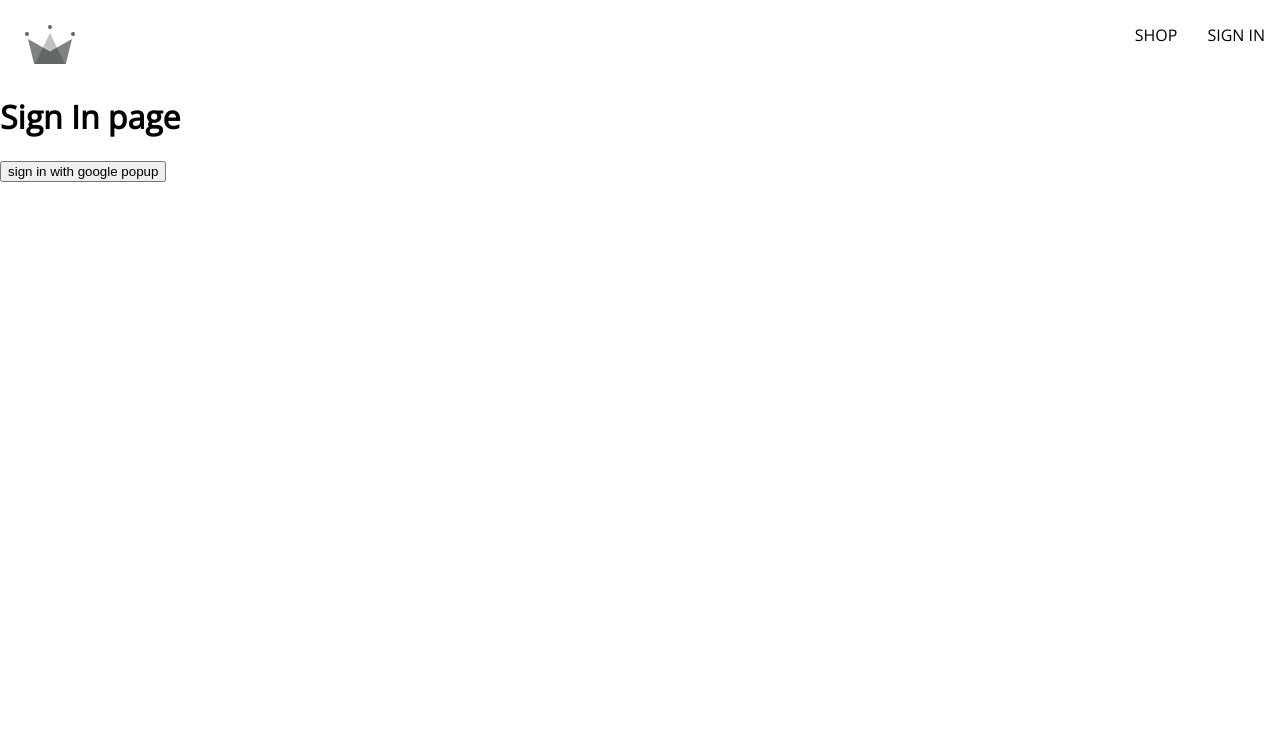
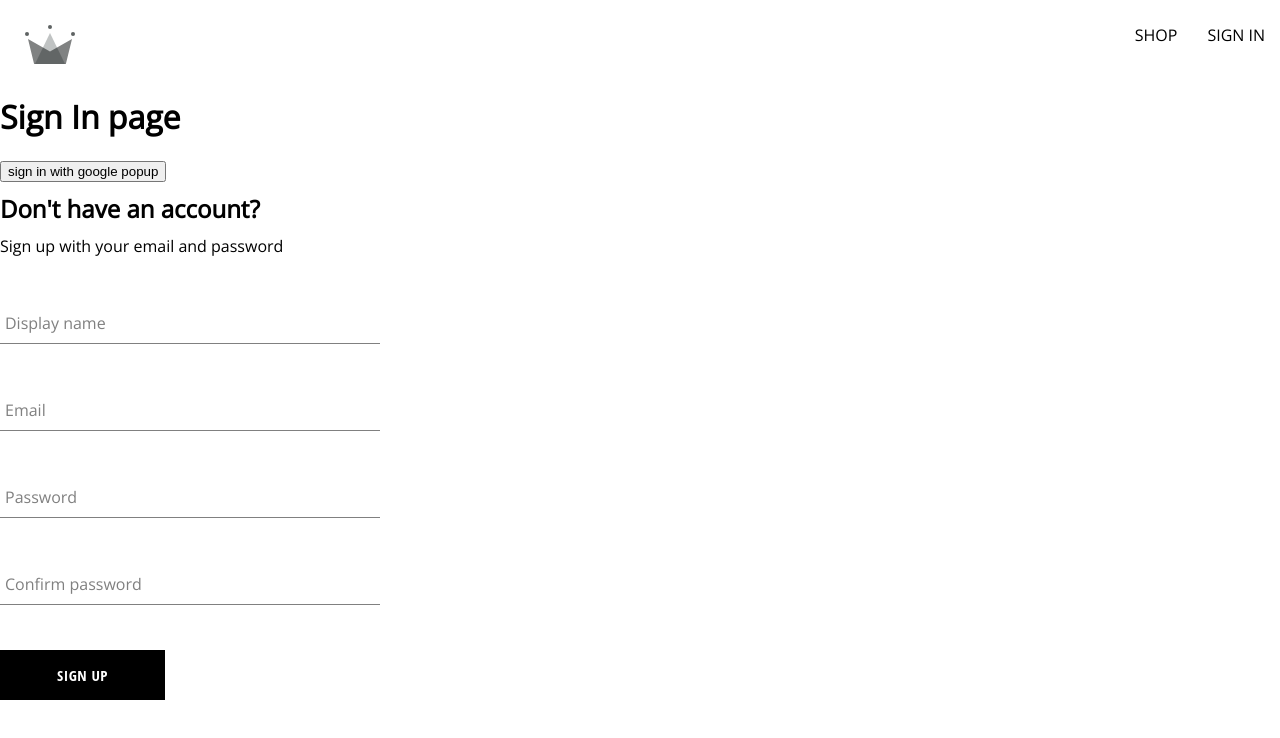
Before and after one commit to outmrhoust/ecommerce, a React (Create React App) app: page /sign-in in a window 1280 px wide. Shown: the top 738 px of the page. Built offline with nearby package versions, Linux system fonts and the light colour scheme.

Commit message:
added the sign up component , the form input component and the button component

```diff
--- a/package.json
+++ b/package.json
@@ -6,6 +6,7 @@
     "@testing-library/jest-dom": "^5.16.5",
     "@testing-library/react": "^13.4.0",
     "@testing-library/user-event": "^13.5.0",
+    "eslint-plugin-react-hooks": "^5.0.0-next-c739cef2f-20220912",
     "firebase": "^9.9.4",
     "react": "^18.2.0",
     "react-dom": "^18.2.0",
--- /dev/null
+++ b/src/components/button/button.component.jsx
@@ -0,0 +1,14 @@
+import "./button.styles.scss";
+const buttonTypesClasses = {
+  google: "google-sign-in",
+  inverted: "inverted",
+};
+
+const Button = ({ children, buttonType, ...otherProps }) => {
+  return (
+    <button className={`button-container ${buttonTypesClasses[buttonType]}`}>
+      {children}
+    </button>
+  );
+};
+export default Button;
--- /dev/null
+++ b/src/components/button/button.styles.scss
@@ -0,0 +1,46 @@
+.button-container {
+    min-width: 165px;
+    width: auto;
+    height: 50px;
+    letter-spacing: 0.5px;
+    line-height: 50px;
+    padding: 0 35px 0 35px;
+    font-size: 15px;
+    background-color: black;
+    color: white;
+    text-transform: uppercase;
+    font-family: 'Open Sans Condensed';
+    font-weight: bolder;
+    border: none;
+    cursor: pointer;
+    display: flex;
+    justify-content: center;
+
+    &:hover {
+      background-color: white;
+      color: black;
+      border: 1px solid black;
+    }
+
+    &.google-sign-in {
+      background-color: #4285f4;
+      color: white;
+
+      &:hover {
+        background-color: #357ae8;
+        border: none;
+      }
+    }
+
+    &.inverted {
+      background-color: white;
+      color: black;
+      border: 1px solid black;
+
+      &:hover {
+        background-color: black;
+        color: white;
+        border: none;
+      }
+    }
+  }
--- /dev/null
+++ b/src/components/form-input/form-input.component.jsx
@@ -0,0 +1,20 @@
+import "./form-input.styles.scss";
+const FormInput = ({ label, ...otherProps }) => {
+  return (
+    <div className="group">
+      <input className="form-input" {...otherProps} />
+
+      {label && (
+        <label
+          className={`${
+            otherProps.value.length ? "shrink" : ""
+          }form-input-label`}
+        >
+          {label}
+        </label>
+      )}
+    </div>
+  );
+};
+
+export default FormInput;
--- /dev/null
+++ b/src/components/form-input/form-input.styles.scss
@@ -0,0 +1,57 @@
+$sub-color: grey;
+$main-color: black;
+
+/* A mixin that is used to shrink the label. */
+@mixin shrinkLabel {
+  top: -14px;
+  font-size: 12px;
+  color: $main-color;
+}
+
+.group {
+  position: relative;
+  margin: 45px 0;
+
+  .form-input {
+    background: none;
+    background-color: white;
+    color: $sub-color;
+    font-size: 18px;
+    padding: 10px 10px 10px 5px;
+    display: block;
+    width: 100%;
+    border: none;
+    border-radius: 0;
+    border-bottom: 1px solid $sub-color;
+    margin: 25px 0;
+
+    &:focus {
+      outline: none;
+    }
+
+    /* Selecting the label that is a sibling of the input that is focused. */
+    &:focus ~ .form-input-label {
+     /* A mixin that is used to shrink the label. */
+      @include shrinkLabel();
+    }
+  }
+
+  input[type='password'] {
+    letter-spacing: 0.3em;
+  }
+
+  .form-input-label {
+    color: $sub-color;
+    font-size: 16px;
+    font-weight: normal;
+    position: absolute;
+    pointer-events: none;
+    left: 5px;
+    top: 10px;
+    transition: 300ms ease all;
+
+    &.shrink {
+      @include shrinkLabel();
+    }
+  }
+}
--- /dev/null
+++ b/src/components/sign-up-form/sign-up-form.component.jsx
@@ -0,0 +1,94 @@
+import { useState } from "react";
+import {
+  createAuthUserWithEmailAndPassword,
+  createUserDocumentFromAuth,
+} from "../../utils/firebase/firebase.utils";
+import FormInput from "../form-input/form-input.component";
+import Button from "../button/button.component";
+import "./sign-up-form.styles.scss";
+const defaultFormFields = {
+  displayName: "",
+  email: "",
+  password: "",
+  confirmPassword: "",
+};
+const SignUpForm = () => {
+  const [formFields, setFormFields] = useState(defaultFormFields);
+  const { displayName, email, password, confirmPassword } = formFields;
+  /**
+   * When the user types in the input field, the handleChange function will update the formFields state
+   * with the new value.
+   */
+  const resetFormFields = () => {
+    setFormFields(defaultFormFields);
+  };
+  console.log(formFields);
+  const handleSubmit = async (event) => {
+    event.preventDefault();
+    if (password !== confirmPassword) {
+      alert("passwords does not match");
+      return;
+    }
+    try {
+      const { user } = await createAuthUserWithEmailAndPassword(
+        email,
+        password
+      );
+      await createUserDocumentFromAuth(user, { displayName });
+      resetFormFields();
+    } catch (error) {
+      if (error.code === "auth/email-already-in-use") {
+        alert("email already used");
+      } else {
+        console.log("user creation encountred an error", error);
+      }
+    }
+  };
+  const handleChange = (event) => {
+    const { name, value } = event.target;
+    setFormFields({ ...formFields, [name]: value });
+  };
+
+  return (
+    <div className="sign-up-container">
+      <h2>Don't have an account?</h2>
+      <span>Sign up with your email and password</span>
+      <form onSubmit={handleSubmit}>
+        <FormInput
+          label="Display name"
+          type="text"
+          required
+          onChange={handleChange}
+          name="displayName"
+          value={displayName}
+        />
+        <FormInput
+          label="Email"
+          type="email"
+          required
+          onChange={handleChange}
+          name="email"
+          value={email}
+        />
+        <FormInput
+          label="Password"
+          type="password"
+          required
+          onChange={handleChange}
+          name="password"
+          value={password}
+        />
+        <FormInput
+          label="Confirm password"
+          type="password"
+          required
+          onChange={handleChange}
+          name="confirmPassword"
+          value={confirmPassword}
+        />
+        <Button type="submit">SIGN UP</Button>
+      </form>
+    </div>
+  );
+};
+export default SignUpForm;
--- /dev/null
+++ b/src/components/sign-up-form/sign-up-form.styles.scss
@@ -0,0 +1,8 @@
+.sign-up-container{
+    display: flex;
+    flex-direction:column ;
+    width:380px;
+    h2{
+        margin: 10px 0;
+    }
+}
--- a/src/routes/sign-in/sign-in.component.jsx
+++ b/src/routes/sign-in/sign-in.component.jsx
@@ -1,14 +1,37 @@
-import {signInWithGooglePopup,createUserDocumentFromAuth} from '../../utils/firebase/firebase.utils'
-const SignIn=()=>{
-    const logGoogleUser = async ()=>{
-        const {user} = await signInWithGooglePopup();
-        const userDocRef = await createUserDocumentFromAuth(user);
-    }
-    return(
+import { useEffect } from "react";
+import { getRedirectResult } from "firebase/auth";
+import {
+  auth,
+  signInWithGooglePopup,
+  signInWithGoogleRedirect,
+  createUserDocumentFromAuth,
+} from "../../utils/firebase/firebase.utils";
+import SignUpForm from "../../components/sign-up-form/sign-up-form.component";
+const SignIn = () => {
+  /* Checking if the user is already logged in. If the user is logged in, it will create a user
+  document in the firestore database. */
+//   useEffect(() => {
+//     async function getResult(){
+//       const response = await getRedirectResult(auth);
+//       if (response) {
+//         const userDocRef = await createUserDocumentFromAuth(response.user);
+//       }
+//     };
+//     getResult();
+//   }, []);
+  const logGoogleUser = async () => {
+    const { user } = await signInWithGooglePopup();
+    const userDocRef = await createUserDocumentFromAuth(user);
+  };
+  return (
     <div>
-        <h1>Sign In page</h1>
-        <button onClick={logGoogleUser}>sign in with google popup</button>
+      <h1>Sign In page</h1>
+      <button onClick={logGoogleUser}>sign in with google popup</button>
+      {/* <button onClick={signInWithGoogleRedirect}>
+        sign in with google redirect
+      </button> */}
+      <SignUpForm />
     </div>
-        )
-}
-export default SignIn
+  );
+};
+export default SignIn;
--- a/src/utils/firebase/firebase.utils.js
+++ b/src/utils/firebase/firebase.utils.js
@@ -4,6 +4,7 @@
   signInWithPopup,
   signInWithRedirect,
   GoogleAuthProvider,
+  createUserWithEmailAndPassword,
 } from "firebase/auth";
 import { getFirestore, doc, getDoc, setDoc } from "firebase/firestore";
 
@@ -19,32 +20,45 @@
 
 // Initialize Firebase
 const firebaseApp = initializeApp(firebaseConfig);
-const provider = new GoogleAuthProvider();
-provider.setCustomParameters({
+const googleProvider = new GoogleAuthProvider();
+googleProvider.setCustomParameters({
   prompt: "select_account",
 });
 
 export const auth = getAuth();
-export const signInWithGooglePopup = () => signInWithPopup(auth, provider);
+export const signInWithGooglePopup = () =>
+  signInWithPopup(auth, googleProvider);
+export const signInWithGoogleRedirect = () =>
+  signInWithRedirect(auth, googleProvider);
 export const db = getFirestore();
-export const createUserDocumentFromAuth = async (userAuth) => {
+export const createUserDocumentFromAuth = async (
+  userAuth,
+  additionalInformation={}
+) => {
+  if (!userAuth) return;
+
   const userDocRef = doc(db, "users", userAuth.uid);
-  console.log(userDocRef);
+
   const userSnapshot = await getDoc(userDocRef);
 
-  if (!userSnapshot.exists()){
-    const {displayName,email}=userAuth;
+  if (!userSnapshot.exists()) {
+    const { displayName, email } = userAuth;
     const createdAt = new Date();
+
     try {
-        await setDoc(userDocRef,{
-            displayName,
-            email,
-            createdAt
-        })
-    }catch(err){
-        console.log('there was an error',err.message)
+      await setDoc(userDocRef, {
+        displayName,
+        email,
+        createdAt,
+        ...additionalInformation,
+      });
+    } catch (err) {
+      console.log("there was an error", err.message);
     }
-
   }
-  return userDocRef
+  return userDocRef;
 };
+export const createAuthUserWithEmailAndPassword = async (email, password) => {
+  if (!email || !password) return;
+  return await createUserWithEmailAndPassword(auth, email, password);
+};
```
Also changed, not shown: 1 other file (tests, documents, lock files or other folders).
